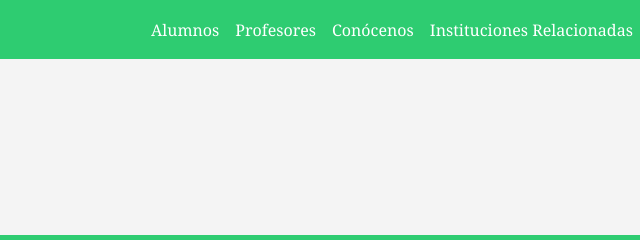
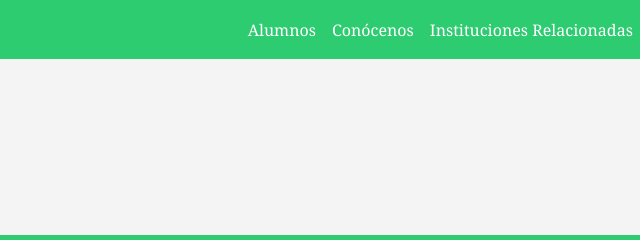
Before and after one commit to angel060205/angel060205.ghitub.io, a plain HTML site: page escolaris.html in a window 1280 px wide. Shown: the top 240 px of the page, 473-1113 px from the left. Drawn offline with nearby package versions, Linux system fonts and the light colour scheme.

Commit message:
Update escolaris.html

```diff
--- a/escolaris.html
+++ b/escolaris.html
@@ -23,7 +23,7 @@
             <div class="collapse navbar-collapse" id="navbarNav">
                 <ul class="navbar-nav ms-auto">
                     <li class="nav-item"><a class="nav-link" href="alumnos.html">Alumnos</a></li>
-                    <li class="nav-item"><a class="nav-link" href="profes.html">Profesores</a></li>
+
                     <li class="nav-item"><a class="nav-link" href="conocenos.html">Conócenos</a></li>
                     <li class="nav-item"><a class="nav-link" href="instituciones relacionadas.html">Instituciones Relacionadas</a></li>
                     <li class="nav-item"><a class="nav-link" href="escolaris.html">Escolaris</a></li>
```
